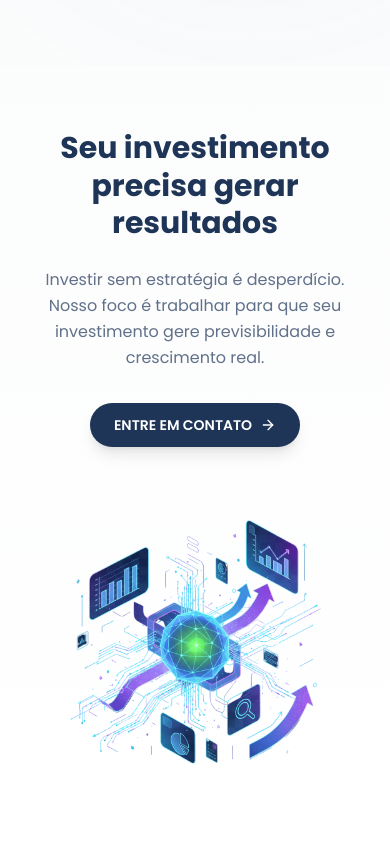
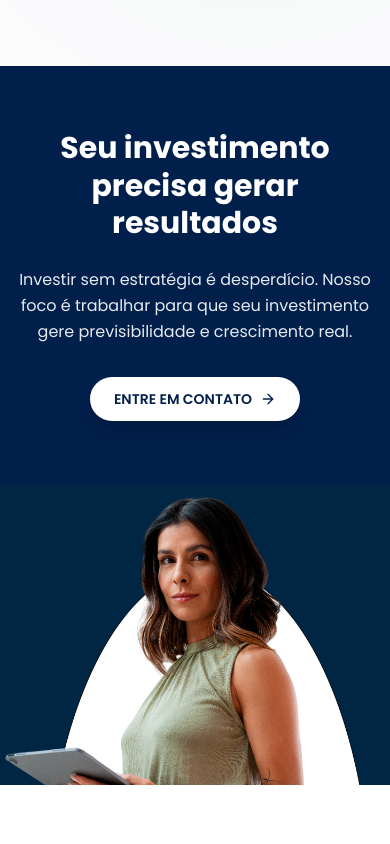
Before and after one commit to iagosoave/adamasads-lp, a React (Vite) app: page / in a window 390 px wide. Shown: the part 2200-3044 px from the top of the page. Built offline with nearby package versions, Linux system fonts and the light colour scheme.

Commit message:
first commit

```diff
--- a/src/components/CTA.jsx
+++ b/src/components/CTA.jsx
@@ -1,29 +1,23 @@
 import { motion } from 'framer-motion';
 import { ArrowRight } from 'lucide-react';
 import ctaImage from './cta.png';
+import mobileImage from './mobile2.png';
 
 const CTA = () => {
   return (
-    <section className="py-16 md:py-24 lg:py-32 bg-white relative overflow-hidden">
-      {/* Subtle background decoration */}
-      <div className="absolute inset-0 bg-gradient-to-b from-gray-50/50 to-white" />
+    <>
+      {/* Desktop Version */}
+      <section className="hidden lg:block py-16 md:py-24 lg:py-32 relative overflow-hidden">
+        {/* Background Image - Desktop */}
+        <div
+          className="absolute inset-0 bg-cover bg-center bg-no-repeat"
+          style={{ backgroundImage: `url(${ctaImage})` }}
+        />
 
         <div className="max-w-7xl mx-auto px-4 sm:px-6 md:px-12 lg:px-16 relative z-10">
           <div className="grid lg:grid-cols-2 gap-10 md:gap-12 lg:gap-16 items-center">
-          {/* Left - Image */}
-          <motion.div
-            initial={{ opacity: 0, x: -30 }}
-            whileInView={{ opacity: 1, x: 0 }}
-            viewport={{ once: true }}
-            transition={{ duration: 0.7 }}
-            className="flex justify-center lg:justify-start order-2 lg:order-1"
-          >
-            <img
-              src={ctaImage}
-              alt="CTA"
-              className="w-full h-auto max-w-xs sm:max-w-sm md:max-w-lg"
-            />
-          </motion.div>
+            {/* Left - Empty space for image background */}
+            <div></div>
 
             {/* Right - Content */}
             <motion.div
@@ -31,7 +25,7 @@ const CTA = () => {
               whileInView={{ opacity: 1, x: 0 }}
               viewport={{ once: true }}
               transition={{ duration: 0.7 }}
-            className="flex flex-col justify-center order-1 lg:order-2 text-center lg:text-left"
+              className="flex flex-col justify-center text-left"
             >
               {/* Heading */}
               <motion.h2
@@ -39,7 +33,7 @@ const CTA = () => {
                 whileInView={{ opacity: 1, y: 0 }}
                 viewport={{ once: true }}
                 transition={{ duration: 0.6, delay: 0.1 }}
-              className="text-3xl sm:text-4xl md:text-5xl lg:text-6xl font-bold text-[#1e3557] mb-6 md:mb-8 leading-tight px-4 lg:px-0"
+                className="text-3xl sm:text-4xl md:text-5xl lg:text-6xl font-bold text-white mb-6 md:mb-8 leading-tight"
               >
                 Seu investimento precisa gerar resultados
               </motion.h2>
@@ -50,7 +44,7 @@ const CTA = () => {
                 whileInView={{ opacity: 1, y: 0 }}
                 viewport={{ once: true }}
                 transition={{ duration: 0.6, delay: 0.2 }}
-              className="text-base sm:text-lg md:text-xl text-[#1e3557]/70 mb-8 md:mb-12 leading-relaxed px-4 lg:px-0"
+                className="text-base sm:text-lg md:text-xl text-white/90 mb-8 md:mb-12 leading-relaxed"
               >
                 Investir sem estratégia é desperdício. Nosso foco é trabalhar para que seu investimento gere previsibilidade e crescimento real.
               </motion.p>
@@ -61,7 +55,7 @@ const CTA = () => {
                 whileInView={{ opacity: 1, y: 0 }}
                 viewport={{ once: true }}
                 transition={{ duration: 0.6, delay: 0.3 }}
-              className="flex justify-center lg:justify-start"
+                className="flex justify-start"
               >
                 <motion.a
                   href="https://api.whatsapp.com/send?phone=5527992980166&text=Ol%C3%A1!%20Vim%20pelo%20site%20e%20tenho%20interesse%20nos%20servi%C3%A7os%20da%20Adamas"
@@ -69,7 +63,7 @@ const CTA = () => {
                   rel="noopener noreferrer"
                   whileHover={{ scale: 1.03 }}
                   whileTap={{ scale: 0.97 }}
-                className="group relative inline-flex items-center gap-2 sm:gap-3 px-6 sm:px-8 py-3 sm:py-4 bg-[#1e3557] text-white rounded-full font-semibold text-sm sm:text-base overflow-hidden shadow-lg hover:shadow-xl transition-all duration-300"
+                  className="relative inline-flex items-center gap-2 sm:gap-3 px-6 sm:px-8 py-3 sm:py-4 bg-white text-[#1e3557] rounded-full font-semibold text-sm sm:text-base overflow-hidden shadow-lg hover:shadow-xl transition-shadow duration-300"
                 >
                   <motion.div
                     className="absolute inset-0 bg-[#70adcd]"
@@ -78,13 +72,87 @@ const CTA = () => {
                     transition={{ duration: 0.4, ease: "easeOut" }}
                   />
                   <span className="relative z-10">ENTRE EM CONTATO</span>
-                <ArrowRight className="w-4 h-4 sm:w-5 sm:h-5 relative z-10 group-hover:translate-x-1 transition-transform duration-300" />
+                  <ArrowRight className="w-4 h-4 sm:w-5 sm:h-5 relative z-10 transition-transform duration-300" />
                 </motion.a>
               </motion.div>
             </motion.div>
           </div>
         </div>
       </section>
+
+      {/* Mobile Version */}
+      <section className="lg:hidden relative overflow-hidden">
+        {/* CTA Content on top with blue background */}
+        <div className="relative bg-[#001f4a] py-16">
+          <div className="max-w-2xl mx-auto px-4 sm:px-6">
+            <motion.div
+              initial={{ opacity: 0, y: 30 }}
+              whileInView={{ opacity: 1, y: 0 }}
+              viewport={{ once: true }}
+              transition={{ duration: 0.7 }}
+              className="flex flex-col justify-center text-center"
+            >
+              {/* Heading */}
+              <motion.h2
+                initial={{ opacity: 0, y: 20 }}
+                whileInView={{ opacity: 1, y: 0 }}
+                viewport={{ once: true }}
+                transition={{ duration: 0.6, delay: 0.1 }}
+                className="text-3xl sm:text-4xl font-bold text-white mb-6 leading-tight"
+              >
+                Seu investimento precisa gerar resultados
+              </motion.h2>
+
+              {/* Description */}
+              <motion.p
+                initial={{ opacity: 0, y: 20 }}
+                whileInView={{ opacity: 1, y: 0 }}
+                viewport={{ once: true }}
+                transition={{ duration: 0.6, delay: 0.2 }}
+                className="text-base sm:text-lg text-white/90 mb-8 leading-relaxed"
+              >
+                Investir sem estratégia é desperdício. Nosso foco é trabalhar para que seu investimento gere previsibilidade e crescimento real.
+              </motion.p>
+
+              {/* CTA Button */}
+              <motion.div
+                initial={{ opacity: 0, y: 20 }}
+                whileInView={{ opacity: 1, y: 0 }}
+                viewport={{ once: true }}
+                transition={{ duration: 0.6, delay: 0.3 }}
+                className="flex justify-center"
+              >
+                <motion.a
+                  href="https://api.whatsapp.com/send?phone=5527992980166&text=Ol%C3%A1!%20Vim%20pelo%20site%20e%20tenho%20interesse%20nos%20servi%C3%A7os%20da%20Adamas"
+                  target="_blank"
+                  rel="noopener noreferrer"
+                  whileHover={{ scale: 1.03 }}
+                  whileTap={{ scale: 0.97 }}
+                  className="relative inline-flex items-center gap-2 sm:gap-3 px-6 sm:px-8 py-3 sm:py-4 bg-white text-[#001f4a] rounded-full font-semibold text-sm sm:text-base overflow-hidden shadow-lg hover:shadow-xl transition-shadow duration-300"
+                >
+                  <motion.div
+                    className="absolute inset-0 bg-[#70adcd]"
+                    initial={{ x: '-100%' }}
+                    whileHover={{ x: 0 }}
+                    transition={{ duration: 0.4, ease: "easeOut" }}
+                  />
+                  <span className="relative z-10">ENTRE EM CONTATO</span>
+                  <ArrowRight className="w-4 h-4 sm:w-5 sm:h-5 relative z-10 transition-transform duration-300" />
+                </motion.a>
+              </motion.div>
+            </motion.div>
+          </div>
+        </div>
+
+        {/* Image on bottom */}
+        <div className="relative min-h-[300px] sm:min-h-[400px]">
+          <div
+            className="absolute inset-0 bg-cover bg-center bg-no-repeat"
+            style={{ backgroundImage: `url(${mobileImage})` }}
+          />
+        </div>
+      </section>
+    </>
   );
 };
 
--- a/src/components/Results.jsx
+++ b/src/components/Results.jsx
@@ -5,7 +5,8 @@ import {
   Laptop,
   Stethoscope,
   BookOpen,
-  Home
+  Home,
+  Store // Ícone adicionado
 } from 'lucide-react';
 
 // Color Palette
@@ -26,6 +27,7 @@ const ResultsSection = () => {
     { icon: Stethoscope, text: 'Saúde & Estética' },
     { icon: BookOpen, text: 'Educação' },
     { icon: Home, text: 'Imobiliário' },
+    { icon: Store, text: 'Negócios Locais' }, // Card adicionado
   ];
 
   const stats = [
@@ -80,7 +82,7 @@ const ResultsSection = () => {
 
         {/* Expertise Grid */}
         <motion.div
-          className="grid grid-cols-2 sm:grid-cols-3 lg:grid-cols-5 gap-4 md:gap-6 mb-24 md:mb-32 max-w-5xl mx-auto"
+          className="grid grid-cols-2 sm:grid-cols-3 lg:grid-cols-6 gap-4 md:gap-6 mb-24 md:mb-32 max-w-5xl mx-auto" // Grid atualizado para 6 colunas em 'lg'
           initial={{ opacity: 0 }}
           animate={isInView ? { opacity: 1 } : { opacity: 0 }}
           transition={{ duration: 0.6, delay: 0.5 }}
```
Also changed, not shown: src/components/cta.png, src/components/mobile2.png (added). Lines whose indentation alone changed are shown as unchanged.
